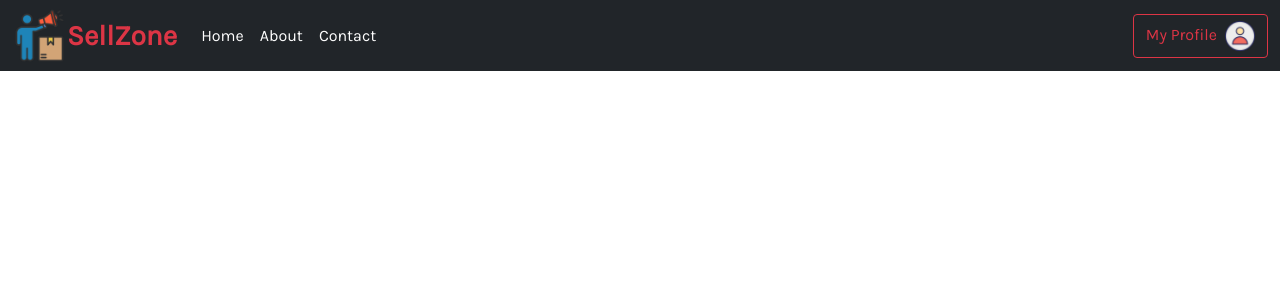
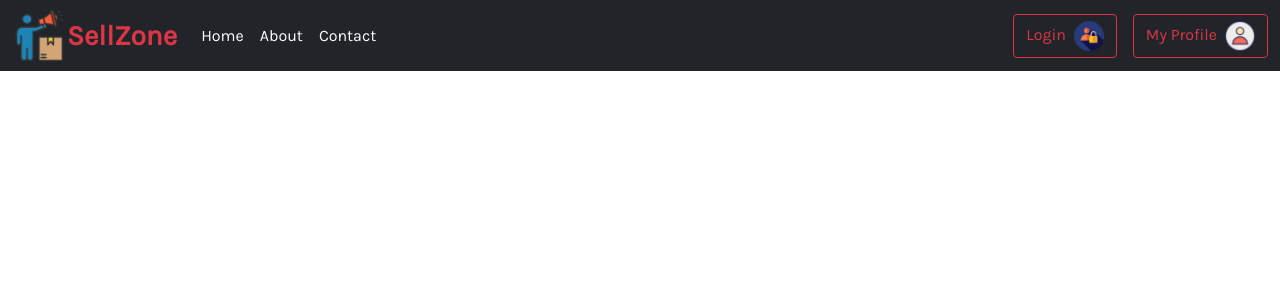
Before and after one commit to Dhokiya-Madhav/SellZone, a React (Create React App) app in the folder frontend/: page / in a window 1280 px wide. Shown: the top 300 px of the page. Built offline with nearby package versions, Linux system fonts and the light colour scheme.

Commit message:
Minor changes

```diff
--- a/frontend/src/App.js
+++ b/frontend/src/App.js
@@ -3,13 +3,14 @@ import './App.css';
 import ReactDOM from "react-dom/client";
 import { BrowserRouter, Routes, Route } from "react-router-dom";
 import Navbar from "./components/navBar";
+import Login from './components/login';
 function App() {
   return (
     <>
       <BrowserRouter>
         <Navbar/>
         <Routes>
-
+            <Route element={<Login/>} path='/login'></Route>
         </Routes>
       </BrowserRouter>
     </>
--- a/frontend/src/components/navBar.js
+++ b/frontend/src/components/navBar.js
@@ -2,6 +2,8 @@ import React from "react";
 import "./styles/nav.css";
 import logo from "../images/salesman.png";
 import btnIcon from "../images/profile.png";
+import loginIcon from "../images/login.png";
+import { Link } from 'react-router-dom';
 export default function Navbar() {
     return (
         <nav className="navbar navbar-expand-lg navbar-light bg-dark">
@@ -24,13 +26,20 @@ export default function Navbar() {
                         </li>
                     </ul>
                     <form className="d-flex">
+                        <Link to="/login">
+                        <button className="btn me-3 btn-outline-danger">
+                            Login
+                            <span>
+                                <img src={loginIcon} className="ms-2" height="30" width="30" />
+                            </span>
+                        </button>
+                        </Link>
                         <button className="btn btn-outline-danger">
                             My Profile
                             <span>
                                 <img src={btnIcon} className="ms-2" height="30" width="30" />
                             </span>
                         </button>
-
                     </form>
                 </div>
             </div>
```
